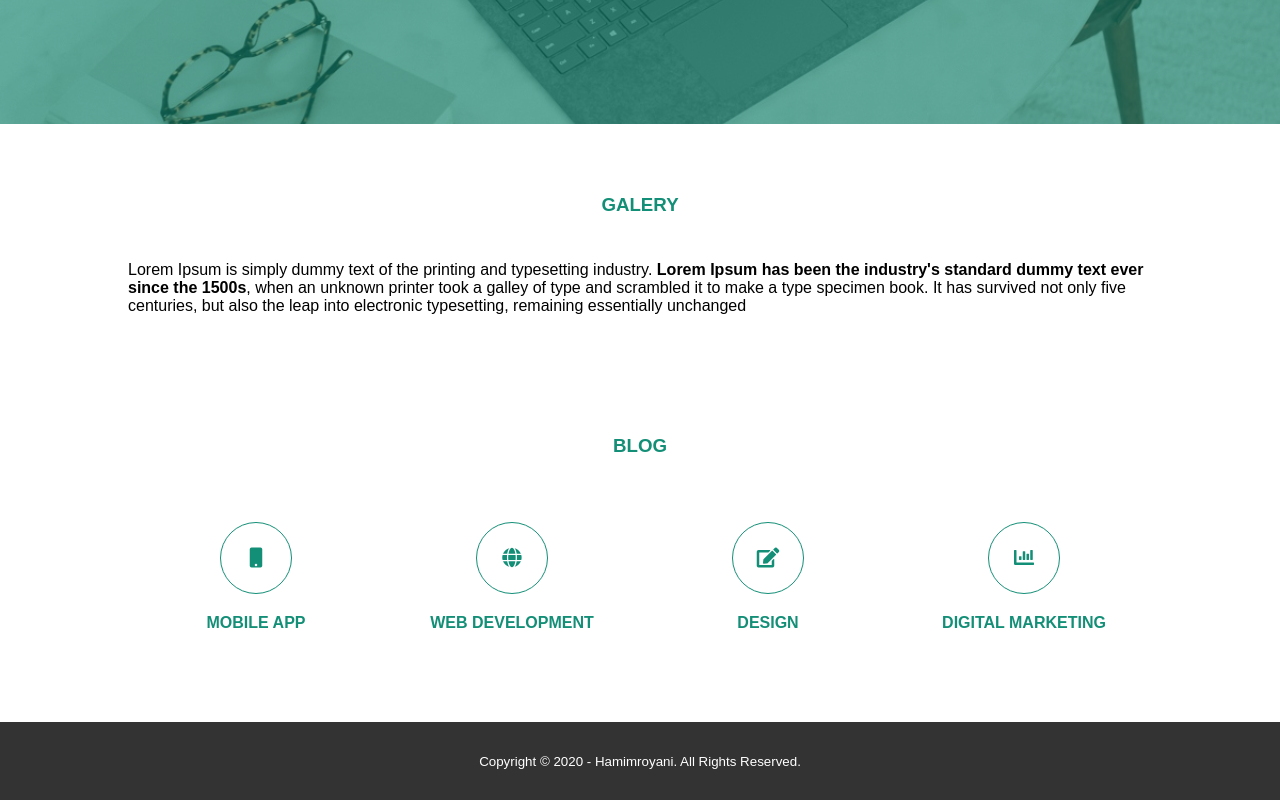
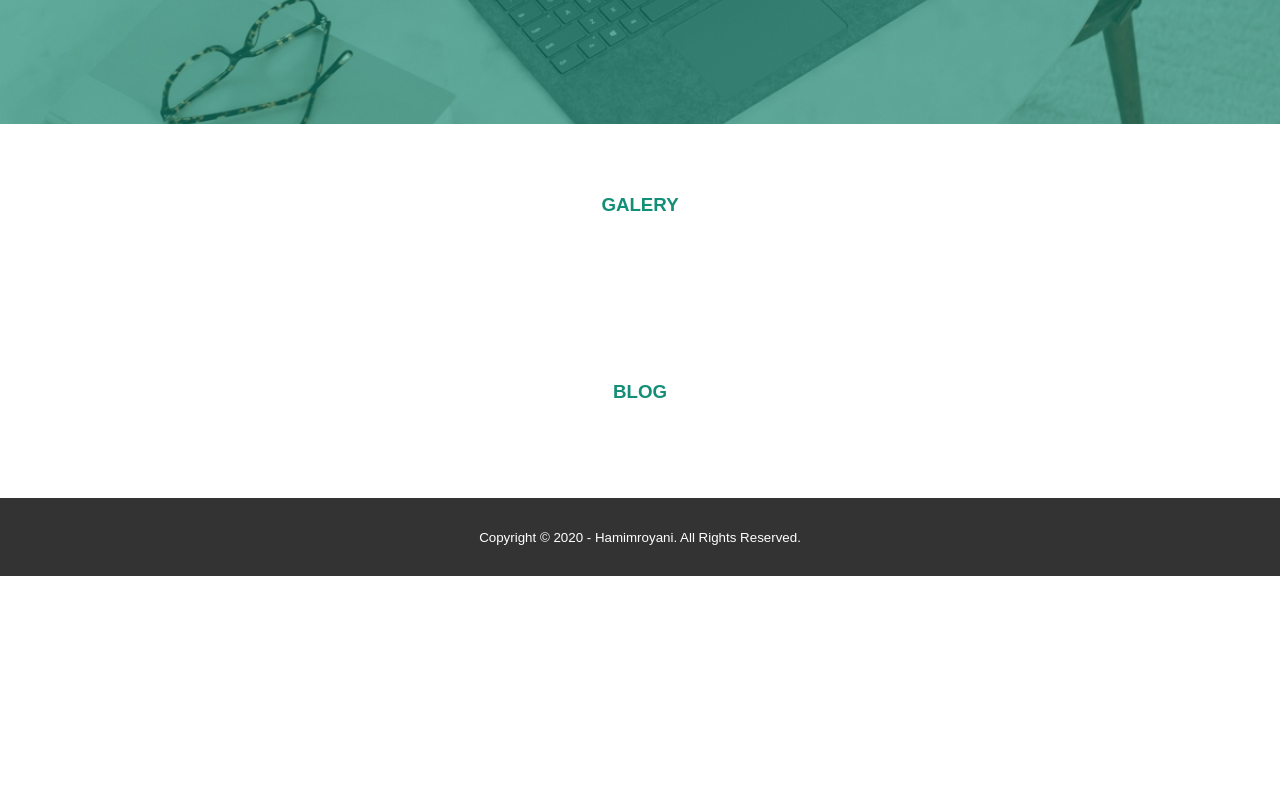
Before and after one commit to hamim6666/TIK2032-Project, a plain HTML site: page index.html in a window 1280 px wide. Shown: the part 552-1352 px from the top of the page. After the commit the page ends 1128 px from the top, so only its background shows below. Drawn offline with nearby package versions, Linux system fonts and the light colour scheme.

Commit message:
Update index.html

```diff
--- a/index.html
+++ b/index.html
@@ -45,7 +45,6 @@
 	<section class="galery">
 		<div class="container">
 			<h3>GALERY</h3>
-			<p>Lorem Ipsum is simply dummy text of the printing and typesetting industry. <strong>Lorem Ipsum has been the industry's standard dummy text ever since the 1500s</strong>, when an unknown printer took a galley of type and scrambled it to make a type specimen book. It has survived not only five centuries, but also the leap into electronic typesetting, remaining essentially unchanged</p>
 		</div>
 	</section>
 
@@ -54,21 +53,6 @@
 		<div class="container">
 			<h3>BLOG</h3>
 			<div class="box">
-				<div class="col-4">
-					<div class="icon"><i class="fas fa-mobile"></i></div>
-					<h4>MOBILE APP</h4>
-				</div>
-				<div class="col-4">
-					<div class="icon"><i class="fas fa-globe"></i></div>
-					<h4>WEB DEVELOPMENT</h4>
-				</div>
-				<div class="col-4">
-					<div class="icon"><i class="fas fa-edit"></i></div>
-					<h4>DESIGN</h4>
-				</div>
-				<div class="col-4">
-					<div class="icon"><i class="fas fa-chart-bar"></i></div>
-					<h4>DIGITAL MARKETING</h4>
 				</div>
 			</div>
 		</div>
```
